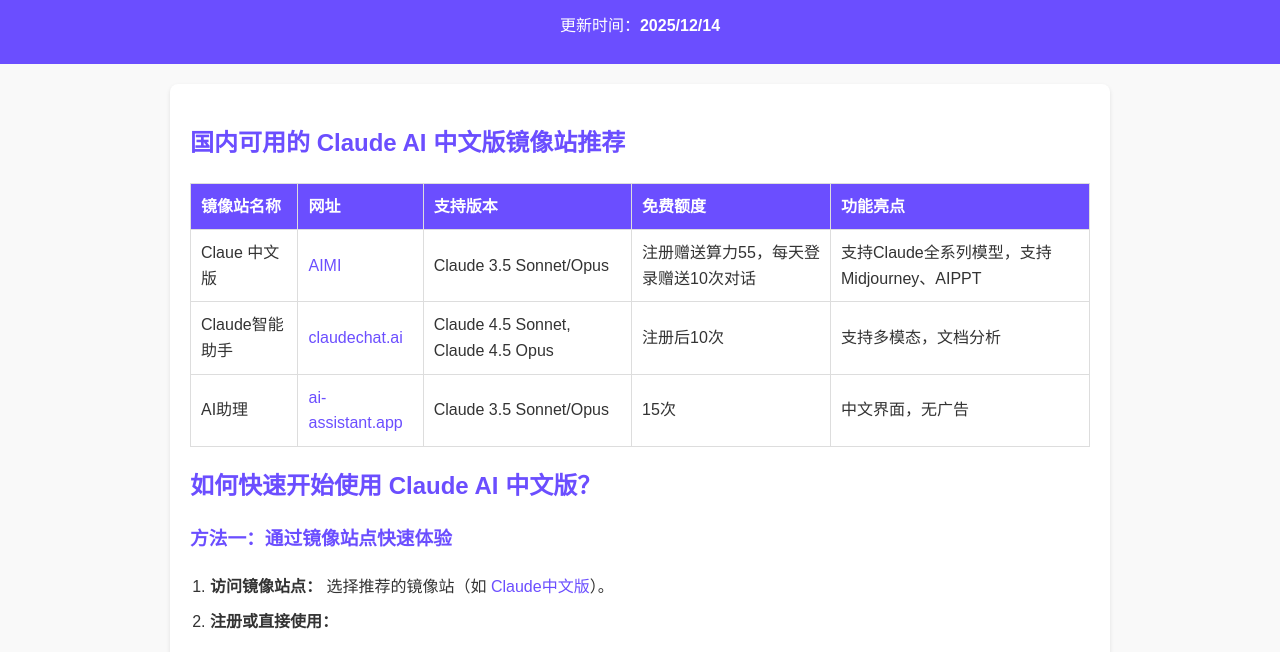
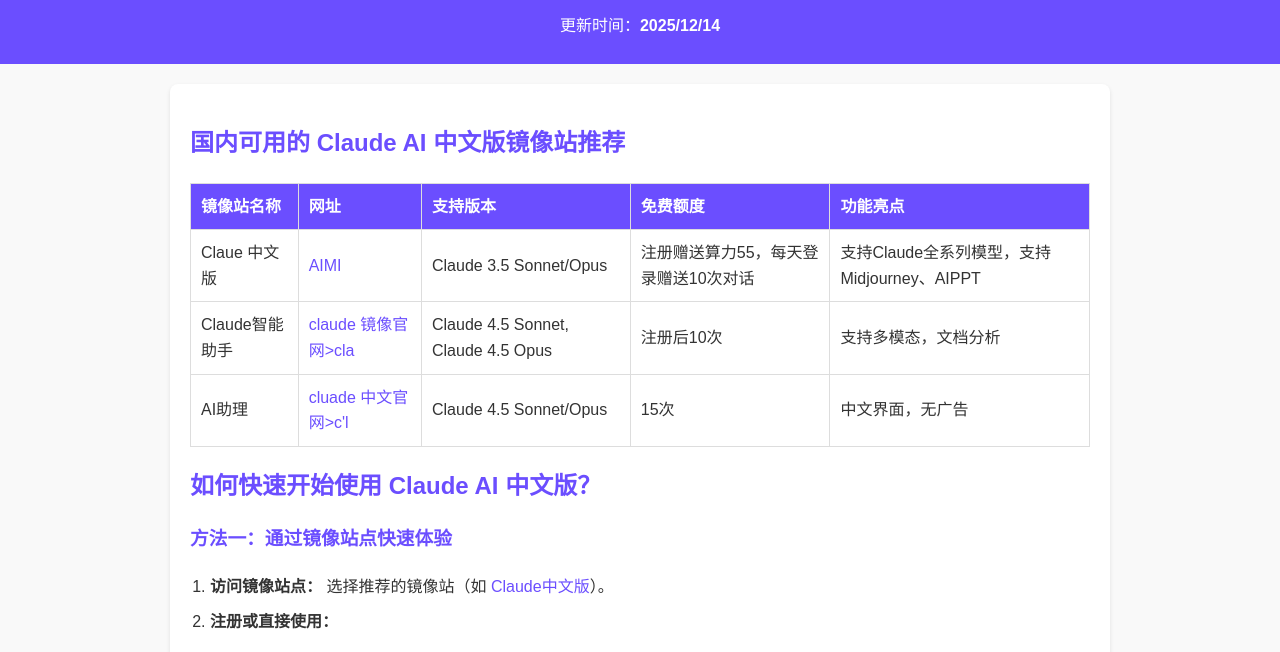
Before and after one commit to SericWong/claude, a plain HTML site: page index.html in a window 1280 px wide. Shown: the part 106-758 px from the top of the page. Drawn offline with Linux system fonts and the light colour scheme.

Commit message:
Update index.html

```diff
--- a/index.html
+++ b/index.html
@@ -131,15 +131,15 @@
                     </tr>
                     <tr>
                         <td>Claude智能助手</td>
-                        <td><a href="https://chat.write360.cn" target="_blank">claudechat.ai</a></td>
+                        <td><a href="https://chat.write360.cn" target="_blank">claude 镜像官网>cla</td>
                         <td>Claude 4.5 Sonnet, Claude 4.5 Opus</td>
                         <td>注册后10次</td>
                         <td>支持多模态，文档分析</td>
                     </tr>
                     <tr>
                         <td>AI助理</td>
-                        <td><a href="https://ai-assistant.app" target="_blank">ai-assistant.app</a></td>
-                        <td>Claude 3.5 Sonnet/Opus</td>
+                        <td><a href="https://www.claude-site.com/claude/" target="_blank">cluade 中文官网>c'l</td>
+                        <td>Claude 4.5 Sonnet/Opus</td>
                         <td>15次</td>
                         <td>中文界面，无广告</td>
                     </tr>
```
